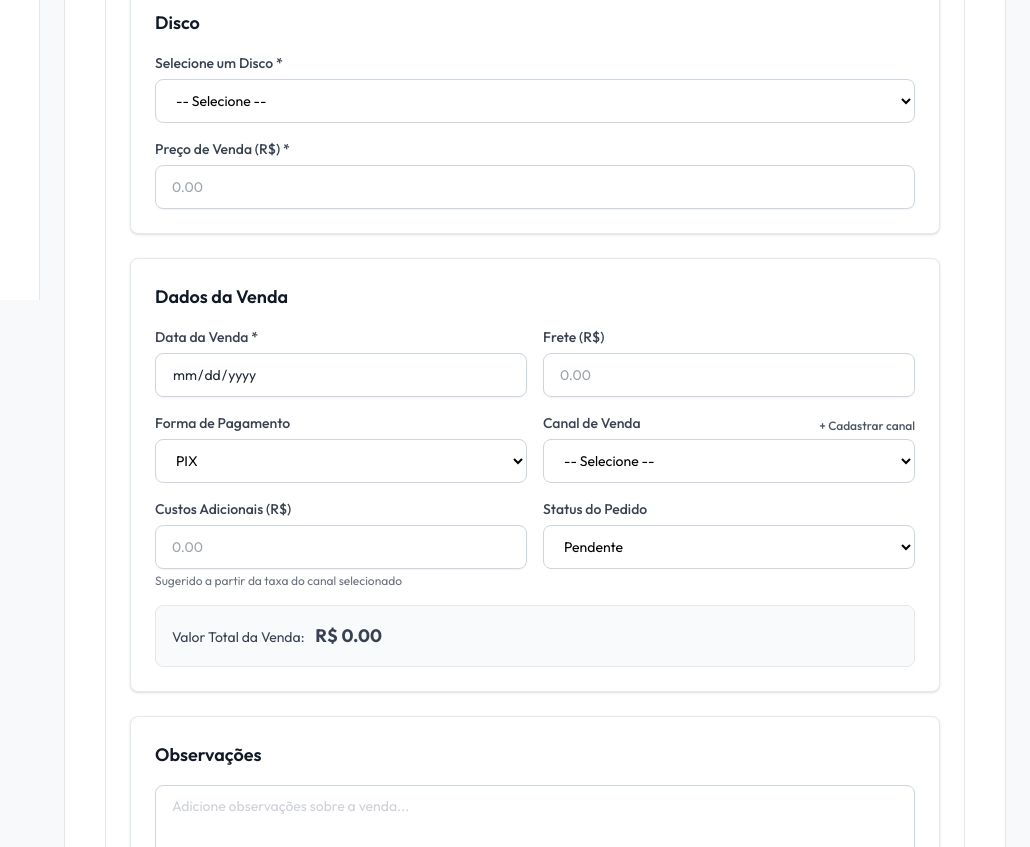
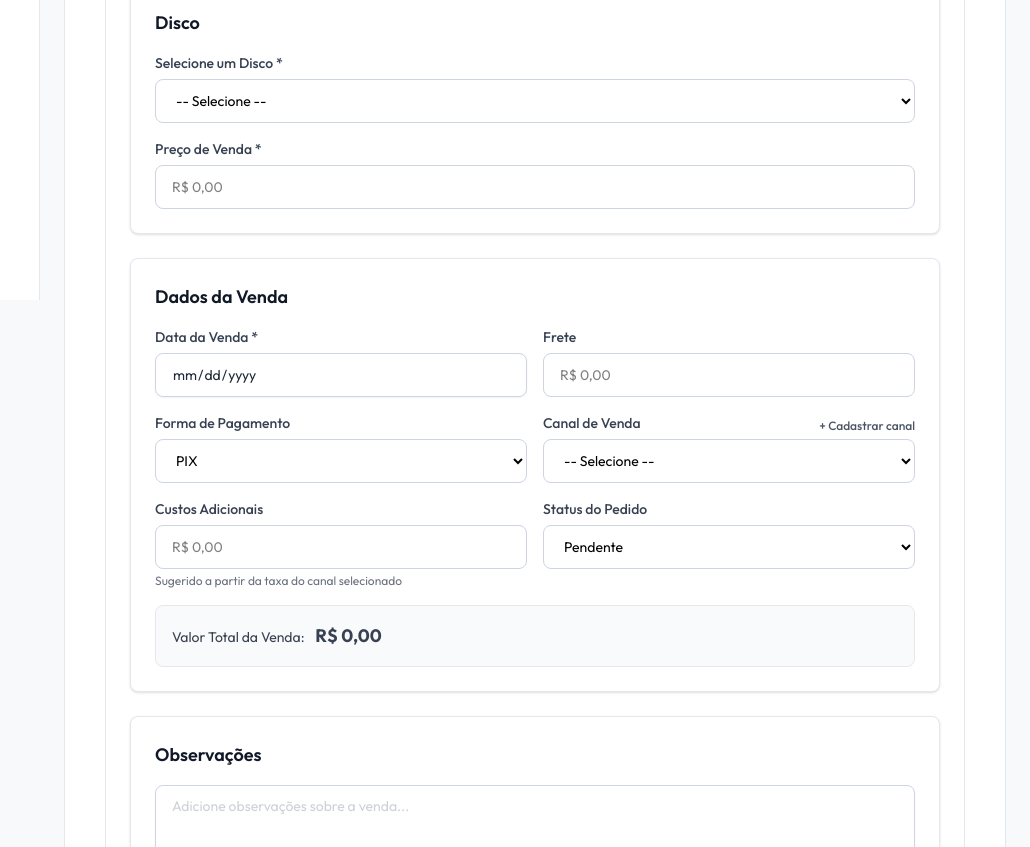
Before and after one commit to ec-univesp/admin-loja-disco, a Next.js app: page /nova-venda in a window 1280 px wide. Shown: the part 500-1347 px from the top of the page, without its empty margins (250-1280 px from the left). Built offline with nearby package versions, Linux system fonts and the light colour scheme.

Commit message:
adjustu monetary fields

```diff
--- a/src/components/form/SalesForm.tsx
+++ b/src/components/form/SalesForm.tsx
@@ -5,9 +5,11 @@ import { useForm, Controller } from 'react-hook-form';
 import Form from './Form';
 import Label from './Label';
 import ControlledInput from './input/ControlledInput';
+import CurrencyInput from './input/CurrencyInput';
 import TextArea from './input/TextArea';
 import FileInput from './input/FileInput';
 import DatePicker from './date-picker';
+import { formatBRL } from '@/utils/currency';
 
 interface SalesFormData {
   productName: string;
@@ -142,19 +144,22 @@ const SalesForm: FC<SalesFormProps> = ({ onSubmit, isLoading = false }) => {
             </div>
 
             <div>
-              <Label htmlFor="unitPrice">Preço Unitário (R$) *</Label>
-              <ControlledInput
-                type="number"
-                id="unitPrice"
-                placeholder="0.00"
-                {...register('unitPrice', {
+              <Label htmlFor="unitPrice">Preço Unitário *</Label>
+              <Controller
+                control={control}
+                name="unitPrice"
+                rules={{
                   required: 'Preço unitário é obrigatório',
-                  min: {
-                    value: 0,
-                    message: 'Preço não pode ser negativo',
-                  },
-                })}
-                error={!!errors.unitPrice}
+                  min: { value: 0, message: 'Preço não pode ser negativo' },
+                }}
+                render={({ field }) => (
+                  <CurrencyInput
+                    id="unitPrice"
+                    value={field.value}
+                    onChange={field.onChange}
+                    error={!!errors.unitPrice}
+                  />
+                )}
               />
               {errors.unitPrice && (
                 <span className="mt-1 text-sm text-red-500">
@@ -166,7 +171,7 @@ const SalesForm: FC<SalesFormProps> = ({ onSubmit, isLoading = false }) => {
 
           <div className="rounded-lg border border-blue-200 bg-blue-50 p-4 dark:border-blue-900 dark:bg-blue-900/20">
             <p className="text-sm font-medium text-blue-900 dark:text-blue-200">
-              Preço Total: R$ {(Number(quantity) * Number(unitPrice)).toFixed(2)}
+              Preço Total: {formatBRL(Number(quantity) * Number(unitPrice))}
             </p>
           </div>
         </div>
--- a/src/components/form/SalesFormZustand.tsx
+++ b/src/components/form/SalesFormZustand.tsx
@@ -5,8 +5,10 @@ import { useForm, Controller } from 'react-hook-form';
 import Form from './Form';
 import Label from './Label';
 import ControlledInput from './input/ControlledInput';
+import CurrencyInput from './input/CurrencyInput';
 import TextArea from './input/TextArea';
 import Button from '@/components/ui/button/Button';
+import { formatBRL } from '@/utils/currency';
 import {
   useVendas,
   useClientes,
@@ -288,16 +290,22 @@ const SalesFormZustand: FC<SalesFormZustandProps> = ({ onSuccess }) => {
             )}
 
             <div>
-              <Label htmlFor="precoVenda">Preço de Venda (R$) *</Label>
-              <ControlledInput
-                type="number"
-                id="precoVenda"
-placeholder={discoSelecionado?.valorMercado.toFixed(2) || '0.00'}
-                {...register('precoVenda', {
+              <Label htmlFor="precoVenda">Preço de Venda *</Label>
+              <Controller
+                control={control}
+                name="precoVenda"
+                rules={{
                   required: 'Preço é obrigatório',
                   min: { value: 0, message: 'Preço não pode ser negativo' },
-                })}
-                error={!!errors.precoVenda}
+                }}
+                render={({ field }) => (
+                  <CurrencyInput
+                    id="precoVenda"
+                    value={field.value}
+                    onChange={field.onChange}
+                    error={!!errors.precoVenda}
+                  />
+                )}
               />
               {errors.precoVenda && (
                 <span className="mt-1 text-sm text-red-500">{errors.precoVenda.message}</span>
@@ -324,12 +332,17 @@ placeholder={discoSelecionado?.valorMercado.toFixed(2) || '0.00'}
               </div>
 
               <div>
-                <Label htmlFor="frete">Frete (R$)</Label>
-                <ControlledInput
-                  type="number"
-                  id="frete"
-    placeholder="0.00"
-                  {...register('frete')}
+                <Label htmlFor="frete">Frete</Label>
+                <Controller
+                  control={control}
+                  name="frete"
+                  render={({ field }) => (
+                    <CurrencyInput
+                      id="frete"
+                      value={field.value}
+                      onChange={field.onChange}
+                    />
+                  )}
                 />
               </div>
             </div>
@@ -380,12 +393,17 @@ placeholder={discoSelecionado?.valorMercado.toFixed(2) || '0.00'}
 
             <div className="grid grid-cols-1 gap-4 md:grid-cols-2">
               <div>
-                <Label htmlFor="custosAdicionais">Custos Adicionais (R$)</Label>
-                <ControlledInput
-                  type="number"
-                  id="custosAdicionais"
-    placeholder="0.00"
-                  {...register('custosAdicionais')}
+                <Label htmlFor="custosAdicionais">Custos Adicionais</Label>
+                <Controller
+                  control={control}
+                  name="custosAdicionais"
+                  render={({ field }) => (
+                    <CurrencyInput
+                      id="custosAdicionais"
+                      value={field.value}
+                      onChange={field.onChange}
+                    />
+                  )}
                 />
                 <p className="mt-1 text-xs text-gray-500">
                   Sugerido a partir da taxa do canal selecionado
@@ -411,7 +429,7 @@ placeholder={discoSelecionado?.valorMercado.toFixed(2) || '0.00'}
             <div className="rounded-lg border border-brand-200 bg-brand-50 p-4 dark:border-brand-900 dark:bg-brand-900/20">
               <p className="text-sm text-brand-700 dark:text-brand-200">
                 Valor Total da Venda:{' '}
-                <span className="ml-2 text-lg font-bold">R$ {valorTotal.toFixed(2)}</span>
+                <span className="ml-2 text-lg font-bold">{formatBRL(valorTotal)}</span>
               </p>
             </div>
           </div>
--- a/src/components/form/input/CurrencyInput.tsx
+++ b/src/components/form/input/CurrencyInput.tsx
@@ -27,14 +27,13 @@ const CurrencyInput: React.FC<CurrencyInputProps> = ({
   return (
     <NumericFormat
       id={id}
-      value={Number.isFinite(value) ? value : 0}
+      value={value || ''}
       onValueChange={(values) => {
         onChange(values.floatValue ?? 0);
       }}
       thousandSeparator="."
       decimalSeparator=","
       decimalScale={2}
-      fixedDecimalScale
       allowNegative={false}
       prefix="R$ "
       placeholder={placeholder}
--- a/src/components/products/AddDiscoForm.tsx
+++ b/src/components/products/AddDiscoForm.tsx
@@ -319,7 +319,7 @@ export default function AddDiscoForm() {
             </div>
 
             {/* Margem de Lucro */}
-            {(valorMercado || custoDisco) && (
+            {(valorMercado > 0 || custoDisco > 0) && (
               <div className="rounded-lg bg-brand-50 p-4 dark:bg-brand-900/20">
                 <div className="grid grid-cols-3 gap-4 text-center">
                   <div>
```
